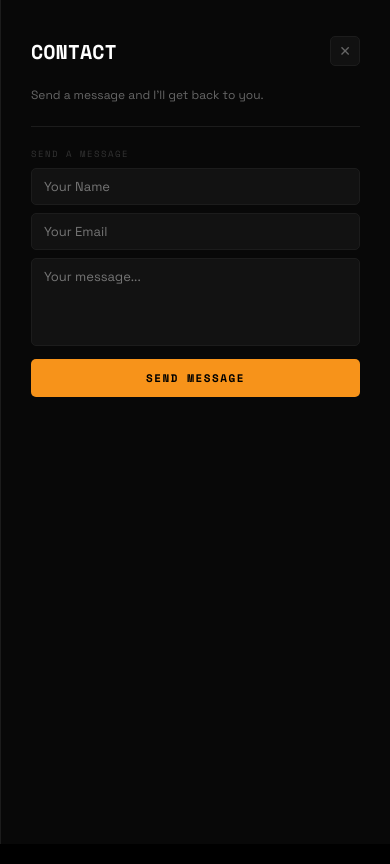
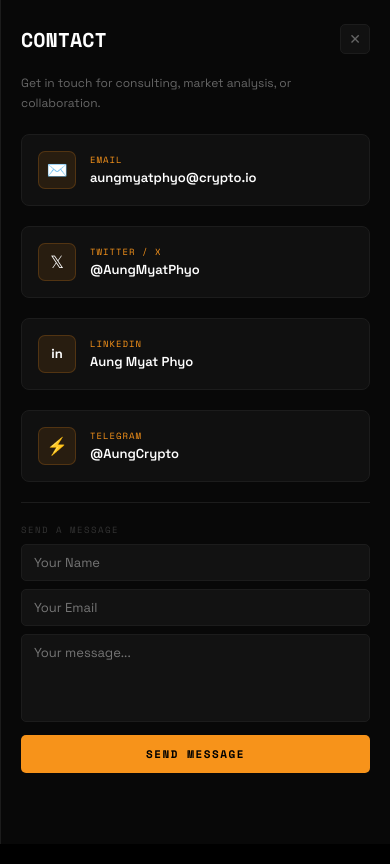
Before and after one commit to AungMyatPhyo2222/AMP, a plain HTML site: page aung-myat-phyo-crypto.html in a window 390 px wide. Both pictures are taken after a click on the button "CONTACT". Drawn offline with nearby package versions, Linux system fonts and the light colour scheme; no server answers.

Commit message:
Update aung-myat-phyo-crypto.html

```diff
--- a/aung-myat-phyo-crypto.html
+++ b/aung-myat-phyo-crypto.html
@@ -380,14 +380,179 @@ textarea.d-inp{resize:none;height:88px;}
   letter-spacing:1.5px;text-transform:uppercase;cursor:pointer;transition:opacity .12s;
 }
 .d-send:hover{opacity:.85;}
+
+/* ═══════════════════════════════════
+   MOBILE RESPONSIVE
+═══════════════════════════════════ */
+@media (max-width: 768px) {
+
+  /* Allow page to scroll vertically */
+  html, body {
+    overflow-x: hidden !important;
+    overflow-y: auto !important;
+    height: auto !important;
+    width: 100% !important;
+  }
+
+  /* NAV — single row, no wrap */
+  .nav {
+    height: 52px;
+    padding: 0 16px;
+    flex-wrap: nowrap;
+    justify-content: space-between;
+  }
+  .nav-logo {
+    border-right: none;
+    padding: 0;
+    height: auto;
+    flex-shrink: 0;
+  }
+  .logo-text { font-size: 12px; }
+  .nav-end {
+    border-left: none;
+    padding: 0;
+    gap: 14px;
+    height: auto;
+    margin-left: auto;
+    flex-shrink: 0;
+  }
+  .nav-blog, .nav-menu { font-size: 13px; }
+
+  /* PAGE — stack vertically */
+  .page {
+    flex-direction: column !important;
+    height: auto !important;
+    overflow: visible !important;
+    width: 100% !important;
+  }
+
+  /* LEFT PANEL — full width on top */
+  .left {
+    width: 100% !important;
+    max-width: 100% !important;
+    min-width: 0 !important;
+    border-right: none !important;
+    border-bottom: 1px solid var(--border);
+    overflow: visible !important;
+    height: auto !important;
+  }
+
+  .rank { padding: 16px 16px 0; font-size: 9px; }
+
+  .coin-giant-wrap { padding: 4px 16px 0; }
+  .coin-name-huge {
+    font-size: clamp(56px, 15vw, 80px);
+    letter-spacing: -1px;
+  }
+  .coin-ticker-ghost {
+    font-size: clamp(40px, 11vw, 58px);
+  }
+  .coin-circle { width: 32px; height: 32px; font-size: 16px; }
+
+  /* Center tickers — horizontal scroll */
+  .center-tickers {
+    flex-direction: row !important;
+    overflow-x: auto !important;
+    overflow-y: hidden !important;
+    border-top: 1px solid var(--border);
+    border-bottom: 1px solid var(--border);
+    -webkit-overflow-scrolling: touch;
+    scrollbar-width: none;
+  }
+  .center-tickers::-webkit-scrollbar { display: none; }
+
+  .nt {
+    flex-direction: column !important;
+    align-items: flex-start !important;
+    border-right: 1px solid var(--border) !important;
+    border-bottom: none !important;
+    padding: 10px 16px !important;
+    min-width: 110px !important;
+    flex-shrink: 0 !important;
+    height: auto !important;
+  }
+  .nt:last-child { border-right: none !important; }
+  .nt-left { flex-direction: column; gap: 3px; align-items: flex-start; }
+  .nt-sym { font-size: 9px; margin-bottom: 2px; }
+  .nt-price { font-size: 12px; }
+  .nt-chg { font-size: 10px; margin-top: 1px; }
+
+  /* Pills */
+  .pills {
+    padding: 12px 16px;
+    gap: 6px;
+    margin-top: 0 !important;
+    border-top: 1px solid var(--border);
+  }
+  .pill { font-size: 10px; padding: 4px 10px; }
+
+  /* RIGHT PANEL — full width below */
+  .right {
+    width: 100% !important;
+    overflow: visible !important;
+    height: auto !important;
+    flex: none !important;
+  }
+
+  /* Stats row — price full width, rest 2-col */
+  .stats-row {
+    grid-template-columns: 1fr 1fr !important;
+  }
+  .sr-cell {
+    padding: 12px 14px !important;
+  }
+  .sr-cell.main-price {
+    grid-column: span 2 !important;
+    border-right: none !important;
+    padding: 14px 16px !important;
+  }
+  .sr-big { font-size: clamp(22px, 6vw, 32px) !important; }
+  .sr-label { font-size: 7px; }
+  .sr-val { font-size: 12px; }
+  .sr-sub { font-size: 10px; }
+
+  /* Chart controls */
+  .chart-controls {
+    padding: 8px 10px;
+    gap: 5px;
+    flex-wrap: nowrap;
+    overflow-x: auto;
+    scrollbar-width: none;
+  }
+  .chart-controls::-webkit-scrollbar { display: none; }
+  .cc-pair { font-size: 9px; padding: 3px 8px; white-space: nowrap; }
+  .cc-tf { font-size: 9px; padding: 3px 7px; }
+  .cc-icon { width: 24px; height: 24px; font-size: 10px; }
+  .live-badge { font-size: 8px; white-space: nowrap; }
+
+  /* Chart — fixed height */
+  .chart-container {
+    height: 300px !important;
+    min-height: 300px !important;
+    flex: none !important;
+  }
+
+  /* Contact drawer — full width */
+  .drawer-inner {
+    width: 100vw !important;
+    padding: 24px 20px !important;
+  }
+
+  /* Tooltip */
+  .tooltip { min-width: 140px; }
+  .tt-val { font-size: 16px; }
+}
+
+@media (max-width: 400px) {
+  .coin-name-huge { font-size: clamp(48px, 16vw, 64px); }
+  .coin-ticker-ghost { font-size: clamp(34px, 12vw, 48px); }
+  .chart-container { height: 240px !important; min-height: 240px !important; }
+  .nav-blog { font-size: 12px; }
+  .nav-menu { font-size: 12px; }
+}
+
 </style>
 </head>
-<!-- EmailJS SDK -->
-<script src="https://cdn.jsdelivr.net/npm/@emailjs/browser@4/dist/email.min.js"></script>
-<script>
-  // Initialize EmailJS with your public key
-  emailjs.init('YOUR_EMAILJS_PUBLIC_KEY');
-</script>
 <body>
 
 <!-- NAV -->
@@ -408,15 +573,18 @@ textarea.d-inp{resize:none;height:88px;}
       <div class="dh-title">CONTACT</div>
       <button class="dh-close" onclick="closeDrawer()">✕</button>
     </div>
-    <p style="font-size:12px;color:var(--muted);line-height:1.65;">Send a message and I'll get back to you.</p>
+    <p style="font-size:12px;color:var(--muted);line-height:1.65;">Get in touch for consulting, market analysis, or collaboration.</p>
+    <div class="dc"><div class="dc-ico">✉️</div><div><div class="dc-lbl">Email</div><div class="dc-val">aungmyatphyo@crypto.io</div></div></div>
+    <div class="dc"><div class="dc-ico">𝕏</div><div><div class="dc-lbl">Twitter / X</div><div class="dc-val">@AungMyatPhyo</div></div></div>
+    <div class="dc"><div class="dc-ico" style="font-size:13px;font-weight:900;">in</div><div><div class="dc-lbl">LinkedIn</div><div class="dc-val">Aung Myat Phyo</div></div></div>
+    <div class="dc"><div class="dc-ico">⚡</div><div><div class="dc-lbl">Telegram</div><div class="dc-val">@AungCrypto</div></div></div>
     <hr class="d-sep">
     <div>
       <div class="d-flbl">Send a Message</div>
-      <input id="contactName" class="d-inp" placeholder="Your Name">
-      <input id="contactEmail" class="d-inp" placeholder="Your Email">
-      <textarea id="contactMsg" class="d-inp" placeholder="Your message..."></textarea>
-      <button class="d-send" onclick="sendContactEmail(this)">Send Message</button>
-      <div id="contactStatus" style="font-family:'Space Mono',monospace;font-size:11px;text-align:center;margin-top:10px;display:none;"></div>
+      <input class="d-inp" placeholder="Your Name">
+      <input class="d-inp" placeholder="Your Email">
+      <textarea class="d-inp" placeholder="Your message..."></textarea>
+      <button class="d-send" onclick="this.textContent='Sent ✓';this.style.background='#00c076';setTimeout(()=>{this.textContent='Send Message';this.style.background='var(--accent)';},2400)">Send Message</button>
     </div>
   </div>
 </div>
@@ -799,55 +967,6 @@ document.querySelectorAll('.cc-tf').forEach(btn=>{
 function openDrawer(){document.getElementById('drawer').classList.add('open');}
 function closeDrawer(){document.getElementById('drawer').classList.remove('open');}
 
-function sendContactEmail(btn) {
-  const name  = document.getElementById('contactName').value.trim();
-  const email = document.getElementById('contactEmail').value.trim();
-  const msg   = document.getElementById('contactMsg').value.trim();
-  const status= document.getElementById('contactStatus');
-
-  if(!name || !email || !msg) {
-    status.style.display='block';
-    status.style.color='#ff3b57';
-    status.textContent='Please fill in all fields.';
-    return;
-  }
-
-  btn.textContent='Sending...';
-  btn.disabled=true;
-  btn.style.opacity='0.7';
-
-  emailjs.send('YOUR_SERVICE_ID', 'YOUR_TEMPLATE_ID', {
-    from_name:    name,
-    from_email:   email,
-    message:      msg,
-    to_email:     'aungmyatphyo2222@gmail.com',
-  }).then(function() {
-    btn.textContent='Sent ✓';
-    btn.style.background='#00c076';
-    btn.style.opacity='1';
-    btn.disabled=false;
-    status.style.display='block';
-    status.style.color='#00c076';
-    status.textContent='Message sent! I will get back to you soon.';
-    document.getElementById('contactName').value='';
-    document.getElementById('contactEmail').value='';
-    document.getElementById('contactMsg').value='';
-    setTimeout(()=>{
-      btn.textContent='Send Message';
-      btn.style.background='var(--accent)';
-      status.style.display='none';
-    }, 3000);
-  }, function(error) {
-    btn.textContent='Send Message';
-    btn.style.opacity='1';
-    btn.disabled=false;
-    status.style.display='block';
-    status.style.color='#ff3b57';
-    status.textContent='Failed to send. Please try again.';
-    console.error('EmailJS error:', error);
-  });
-}
-
 window.addEventListener('resize',resize);
 renderTickers();
 setupTickerWS();
```
